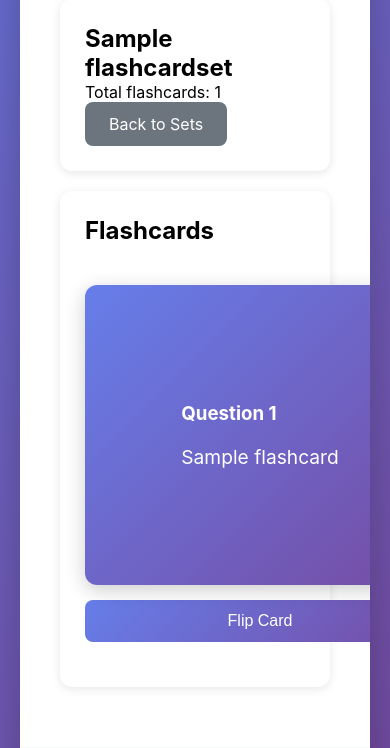
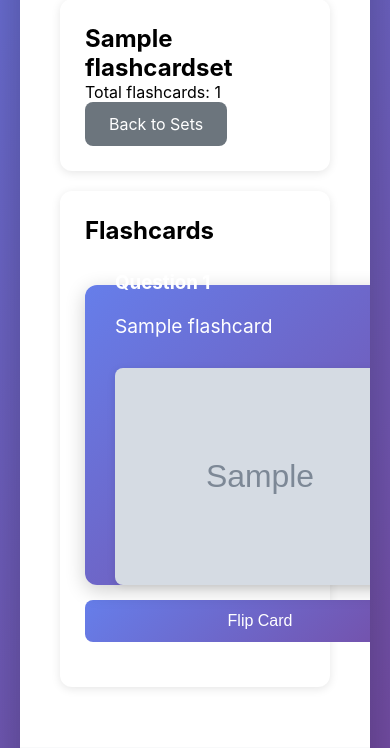
Before and after one commit to AndreiYo037/webapp_1, a Django app: page /flashcards/1/ in a window 390 px wide. Shown: the part 527-1275 px from the top of the page. Run offline with Django 4.2, Linux system fonts and the light colour scheme; tables that the repository leaves empty hold one stand-in row (values such as "Sample post"); grey boxes marked "Sample" are stand-in pictures.

Commit message:
Add image display support in flashcards - show diagram images in questions and answers
- Added source_image field to Flashcard model to reference source image files
- Updated views.py to associate image files with flashcards when source is an image
- Updated view_flashcards.html template to display images on both front and back of cards
- Added CSS styling for images (responsive sizing, hover effects, rounded corners)
- Created and applied database migration 0002_flashcard_source_image
- Updated admin interface to display and filter by source_image field
- When flashcards are generated from image uploads, diagrams now appear in the flashcard questions and answers

```diff
--- a/flashcards/admin.py
+++ b/flashcards/admin.py
@@ -18,6 +18,8 @@
 
 @admin.register(Flashcard)
 class FlashcardAdmin(admin.ModelAdmin):
-    list_display = ['question', 'flashcard_set', 'created_at']
-    list_filter = ['flashcard_set', 'created_at']
+    list_display = ['question', 'flashcard_set', 'source_image', 'created_at']
+    list_filter = ['flashcard_set', 'created_at', 'source_image']
     search_fields = ['question', 'answer']
+    fields = ['flashcard_set', 'question', 'answer', 'source_image', 'created_at']
+    readonly_fields = ['created_at']
--- a/flashcards/models.py
+++ b/flashcards/models.py
@@ -38,6 +38,8 @@
     flashcard_set = models.ForeignKey(FlashcardSet, on_delete=models.CASCADE, related_name='flashcards')
     question = models.TextField()
     answer = models.TextField()
+    # Optional: Reference to source image file if flashcard was generated from an image
+    source_image = models.ForeignKey(UploadedFile, on_delete=models.SET_NULL, null=True, blank=True, related_name='flashcards')
     created_at = models.DateTimeField(auto_now_add=True)
 
     class Meta:
@@ -45,6 +47,10 @@
 
     def __str__(self):
         return f"Q: {self.question[:50]}..."
+
+    def has_image(self):
+        """Check if this flashcard has an associated image"""
+        return self.source_image is not None and self.source_image.file_type.startswith('image/')
 
 
 class TestSession(models.Model):
--- a/flashcards/templates/flashcards/view_flashcards.html
+++ b/flashcards/templates/flashcards/view_flashcards.html
@@ -19,12 +19,26 @@
                     <div>
                         <h3>Question {{ forloop.counter }}</h3>
                         <p style="font-size: 1.2em; margin-top: 20px;">{{ flashcard.question }}</p>
+                        {% if flashcard.source_image %}
+                        <div style="margin-top: 20px; text-align: center;">
+                            <img src="{{ flashcard.source_image.file.url }}"
+                                 alt="Diagram for question"
+                                 style="max-width: 100%; height: auto; border-radius: 8px; box-shadow: 0 2px 8px rgba(0,0,0,0.1);">
+                        </div>
+                        {% endif %}
                     </div>
                 </div>
                 <div class="flashcard-back">
                     <div>
                         <h3>Answer</h3>
                         <p style="font-size: 1.1em; margin-top: 20px;">{{ flashcard.answer }}</p>
+                        {% if flashcard.source_image %}
+                        <div style="margin-top: 20px; text-align: center;">
+                            <img src="{{ flashcard.source_image.file.url }}"
+                                 alt="Diagram reference"
+                                 style="max-width: 100%; height: auto; border-radius: 8px; box-shadow: 0 2px 8px rgba(0,0,0,0.1); opacity: 0.7;">
+                        </div>
+                        {% endif %}
                     </div>
                 </div>
             </div>
@@ -52,5 +66,22 @@
     gap: 30px;
     margin-top: 20px;
 }
+
+.flashcard img {
+    max-height: 300px;
+    object-fit: contain;
+    margin: 10px 0;
+}
+
+.flashcard-front img,
+.flashcard-back img {
+    cursor: pointer;
+    transition: transform 0.2s;
+}
+
+.flashcard-front img:hover,
+.flashcard-back img:hover {
+    transform: scale(1.05);
+}
 </style>
 {% endblock %}
--- a/flashcards/views.py
+++ b/flashcards/views.py
@@ -78,12 +78,16 @@
                         title=f"Flashcards from {file_obj.filename}"
                     )
 
+                    # Determine if source file is an image
+                    is_image_file = file_type.startswith('image/')
+
                     # Create flashcards
                     for card_data in flashcards_data:
                         Flashcard.objects.create(
                             flashcard_set=flashcard_set,
                             question=card_data['question'],
-                            answer=card_data['answer']
+                            answer=card_data['answer'],
+                            source_image=file_obj if is_image_file else None
                         )
 
                     word_count = len(text.split())
```
Also changed, not shown: flashcards/migrations/0002_flashcard_source_image.py (added).
